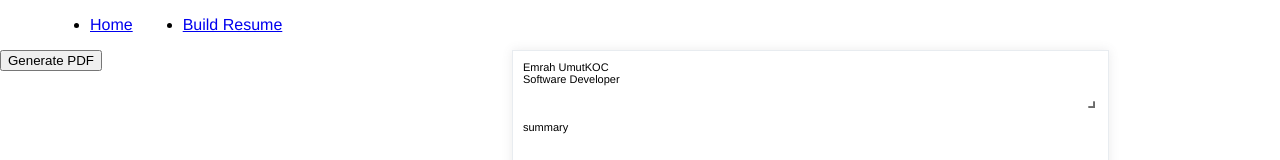
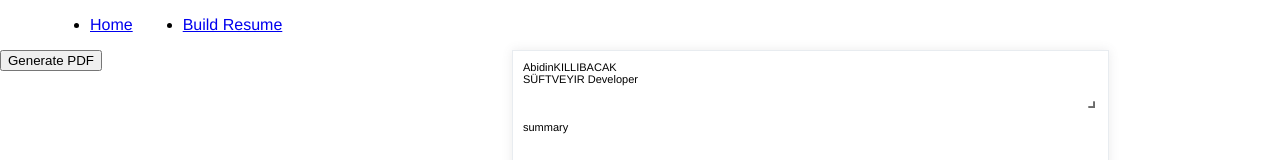
Before and after one commit to emrahumut/CvClimbReact, a React (Create React App) app: page /build-resume in a window 1280 px wide. Shown: the top 160 px of the page. Built offline with nearby package versions, Linux system fonts and the light colour scheme.

Commit message:
suftveyir changed

```diff
--- a/src/components/Builder/sections/Name.tsx
+++ b/src/components/Builder/sections/Name.tsx
@@ -1,8 +1,8 @@
 const Name = () => {
   const data = {
-    firstName: "Emrah Umut",
-    lastName: "KOC",
-    title: "Software Developer",
+    firstName: "Abidin",
+    lastName: "KILLIBACAK",
+    title: "SÜFTVEYIR Developer",
   };
   return (
     <div>
--- a/src/mock/sectionsData.ts
+++ b/src/mock/sectionsData.ts
@@ -9,9 +9,9 @@ export const MOCK_SECTION_DATA: Array<SectionModel> = [
             {
                 id: "nameParag",
                 docDatas: [
-                    { value: "Emrah Umut", fieldCD: "FNAM" },
-                    { value: "KOC", fieldCD: "LNAM" },
-                    { value: "Software Developer", fieldCD: "TTL" },
+                    { value: "Abidin", fieldCD: "FNAM" },
+                    { value: "KILLIBACAK", fieldCD: "LNAM" },
+                    { value: "SÜTVEYIR Developer", fieldCD: "TTL" },
                 ],
             },
         ],
```
